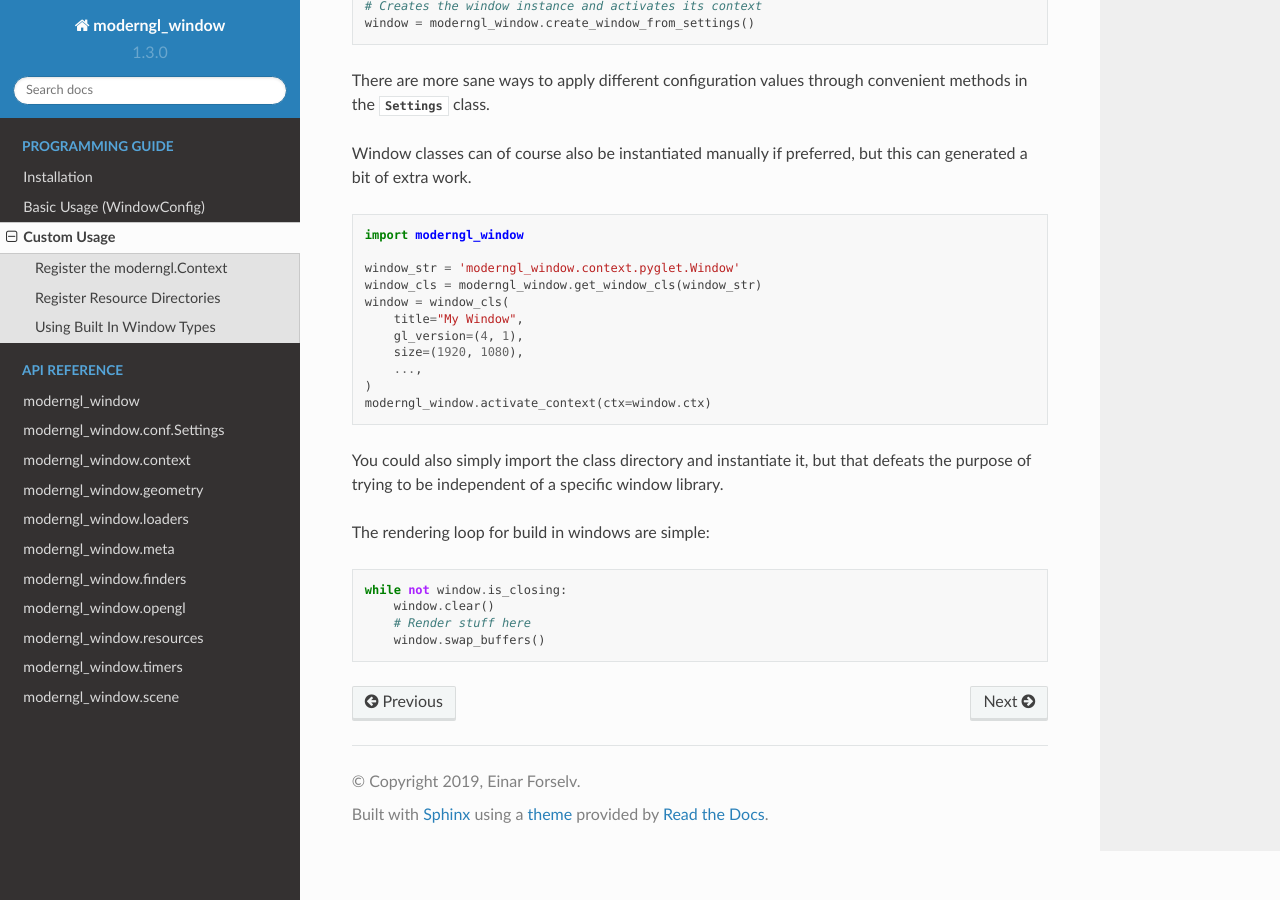
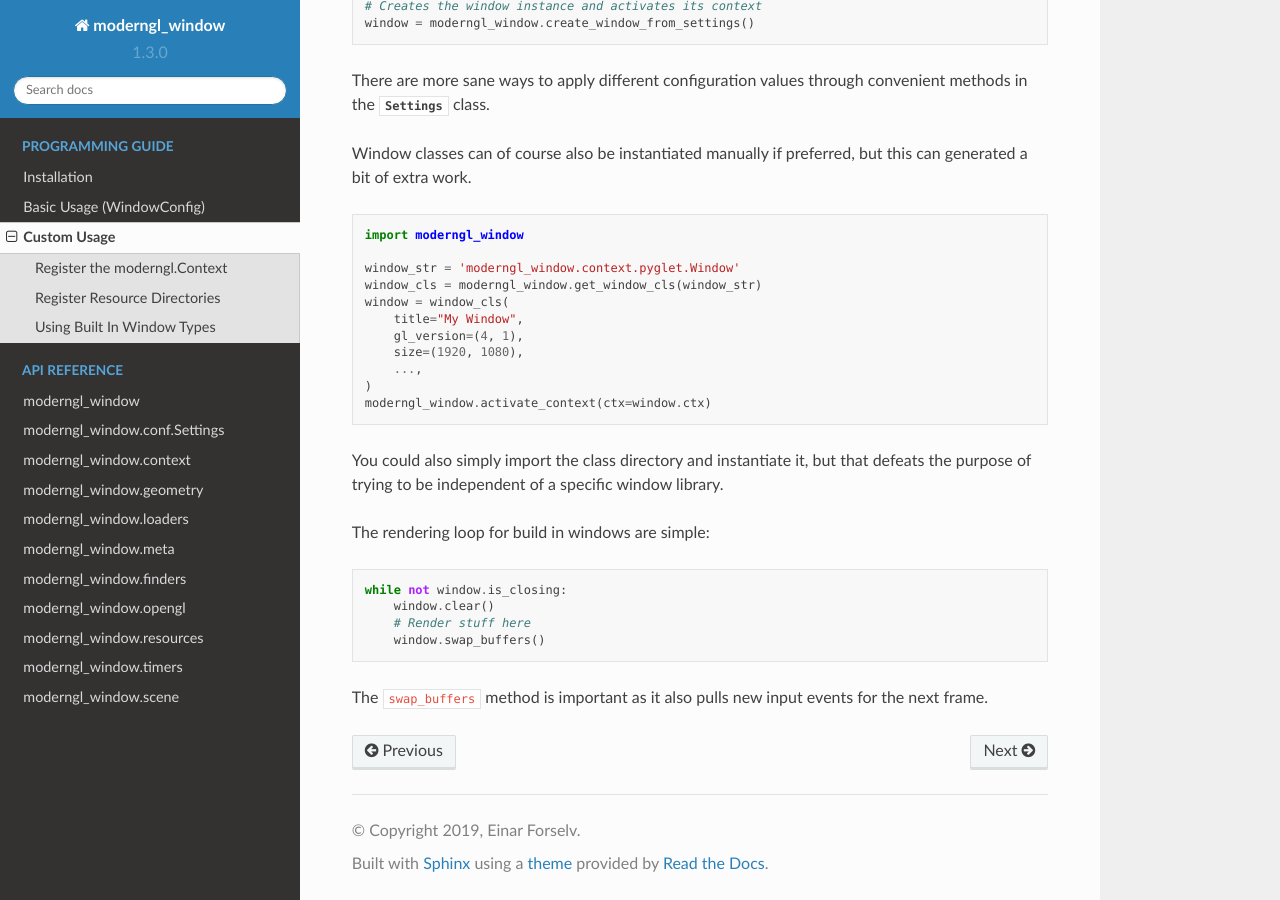
Before and after one commit to moderngl/moderngl-window, a Sphinx documentation site: the page built from docs/guide/custom_usage.rst, in a window 1280 px wide and 900 px high, scrolled down 1507 px. Built offline with Sphinx 7.4.7 and the Read the Docs theme 2.0.0, drawn with Linux system fonts in a browser that asks for light colours.

Commit message:
Mention swap_buffers even pulling

```diff
--- a/docs/guide/custom_usage.rst
+++ b/docs/guide/custom_usage.rst
@@ -111,3 +111,6 @@ The rendering loop for build in windows are simple::
         window.clear()
         # Render stuff here
         window.swap_buffers()
+
+The ``swap_buffers`` method is important as it also pulls new input
+events for the next frame.
```
